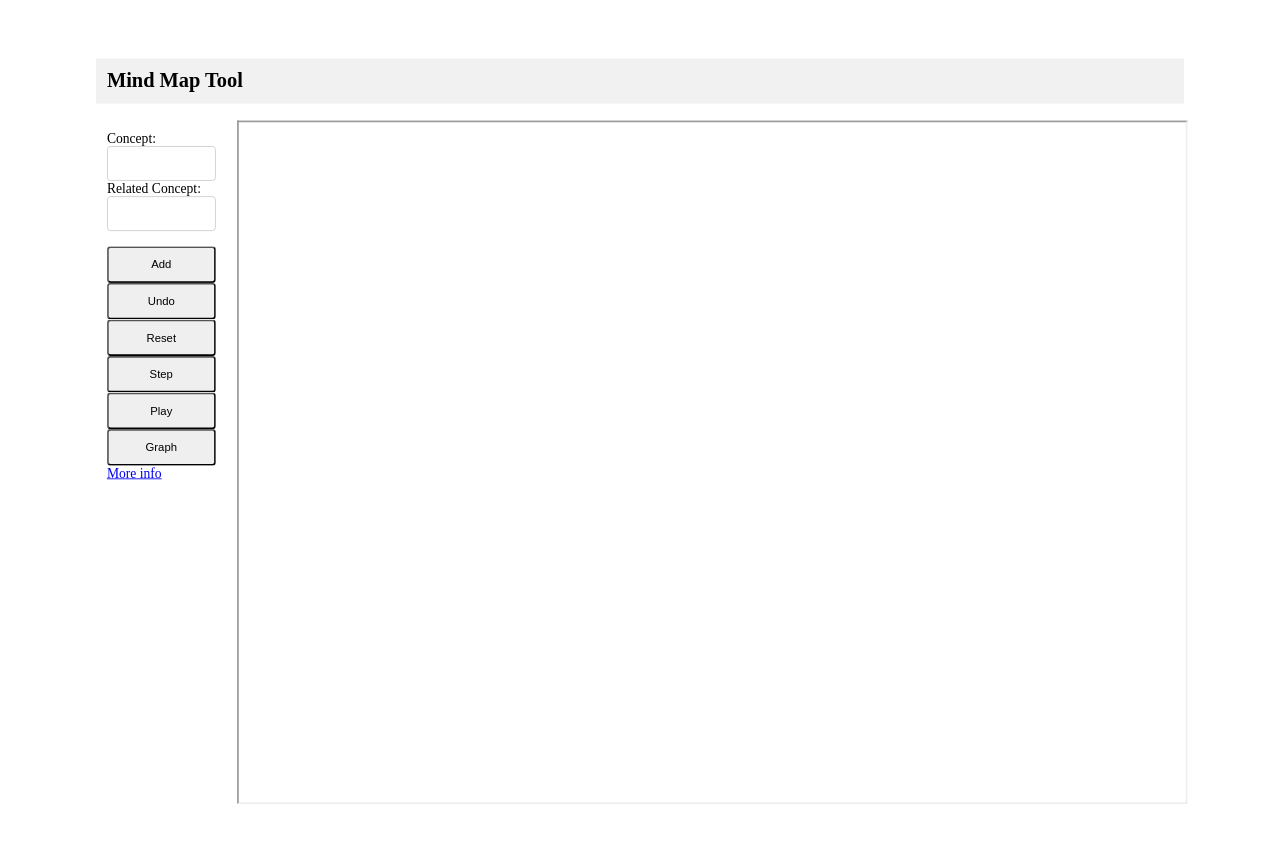
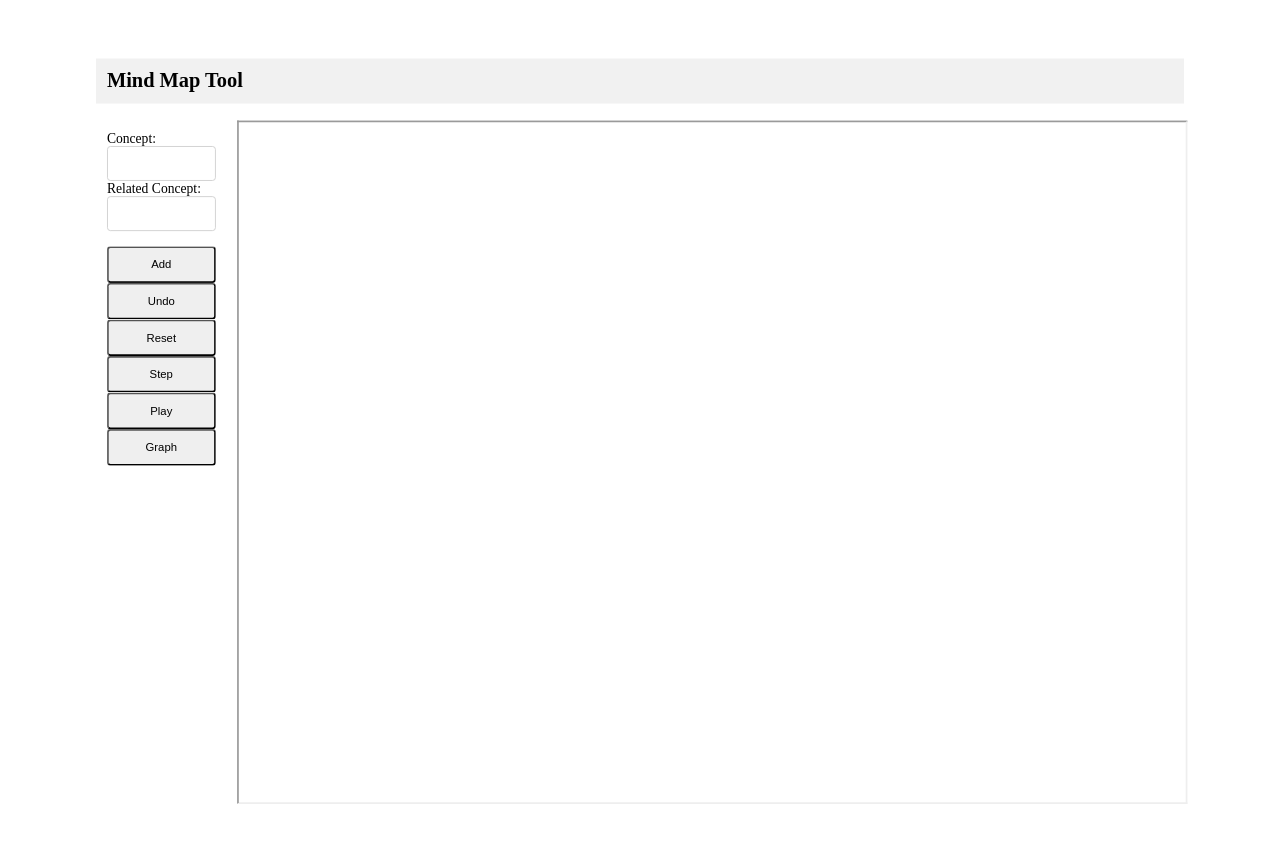
Before and after one commit to JPeters339/JPeters339.github.io, a plain HTML site: page mindmaptool.html in a window 1280 px wide. Drawn offline with nearby package versions, Linux system fonts and the light colour scheme.

Commit message:
Update mindmaptool.html

```diff
--- a/mindmaptool.html
+++ b/mindmaptool.html
@@ -226,8 +226,6 @@ window.location=a;
 <input type="button" value="Step" onclick="singlestep()"> <br><br>
 <input type="button" value="Play" onclick="play()"> <br><br>
 <input type="button" value="Graph" onclick="graph()">   <br> <br>
-<a href="https://sites.google.com/view/jfp-qc-pd-2022/home">More info </a>
-
 </form>
 </div>
 <div class="right">
```
